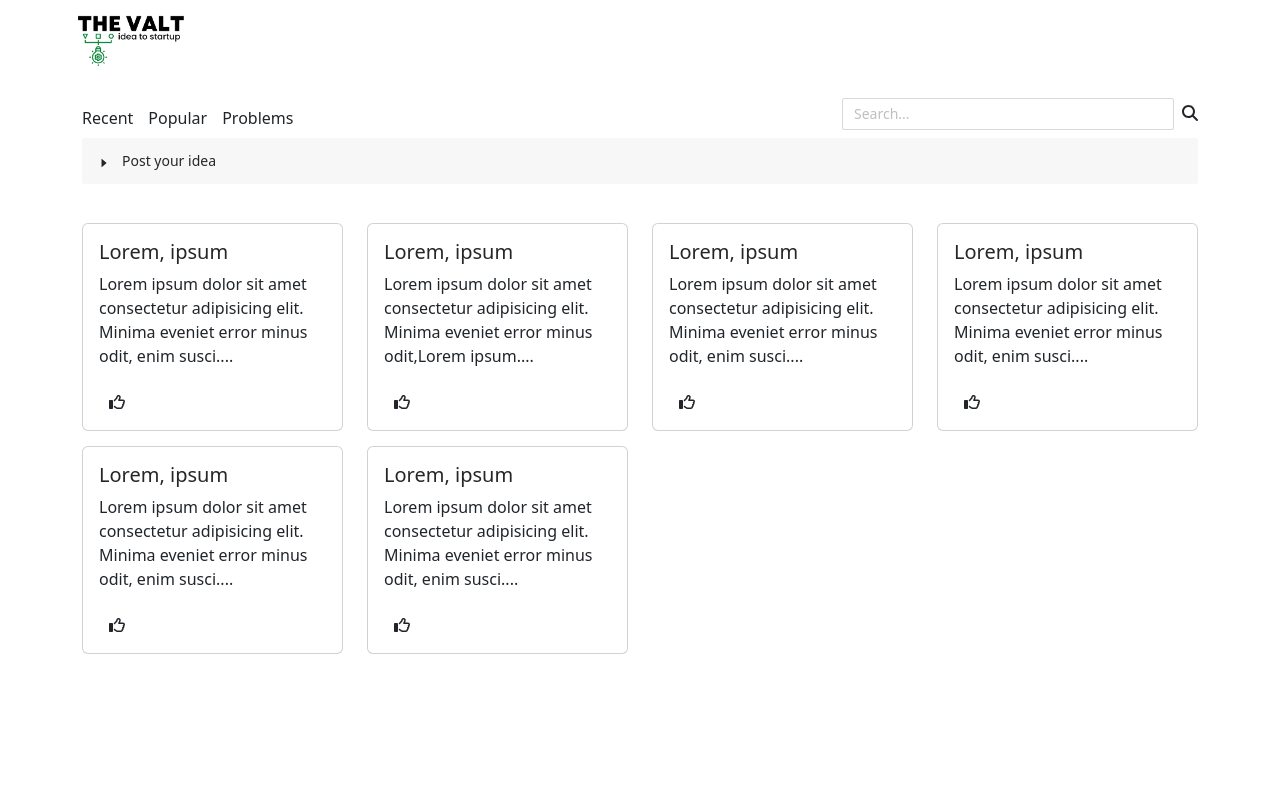
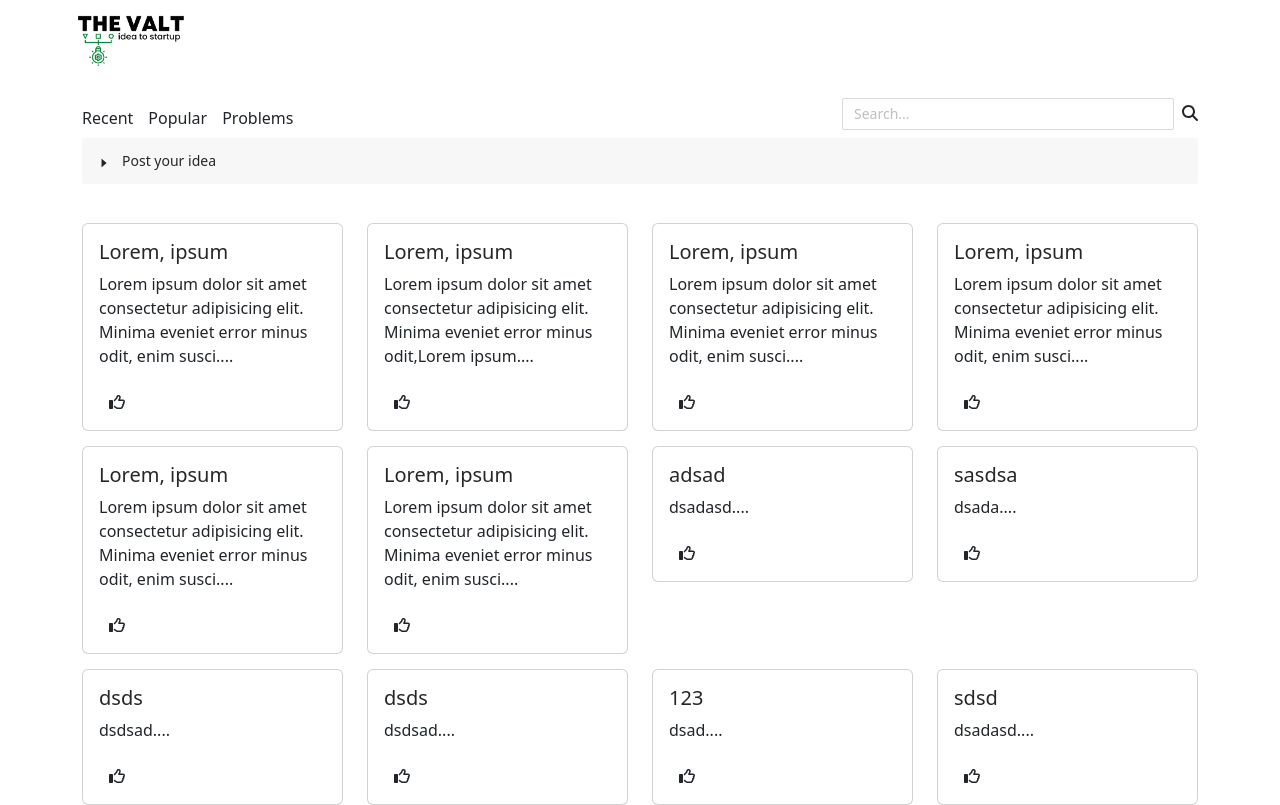
Before and after one commit to 44hukum/valt-fontend, a Vue app: page / in a window 1280 px wide. Built offline with nearby package versions, Linux system fonts and the light colour scheme; data requests are answered from the project's data file.

Commit message:
load ideas after post on progress

```diff
--- a/data/db.json
+++ b/data/db.json
@@ -29,6 +29,36 @@
       "id": 6,
       "title": "Lorem, ipsum",
       "body": "Lorem ipsum dolor sit amet consectetur adipisicing elit. Minima eveniet error minus odit, enim suscipit accusantium, ea rem consectetur deserunt doloribus eius quos nihil, quibusdam est possimus sit odio asperiores maxime nulla recusandae. Animi ipsum earum nemo quo maiores.?"
+    },
+    {
+      "title": "adsad",
+      "body": "dsadasd",
+      "id": 7
+    },
+    {
+      "title": "sasdsa",
+      "body": "dsada",
+      "id": 8
+    },
+    {
+      "title": "dsds",
+      "body": "dsdsad",
+      "id": 9
+    },
+    {
+      "title": "dsds",
+      "body": "dsdsad",
+      "id": 10
+    },
+    {
+      "title": "123",
+      "body": "dsad",
+      "id": 11
+    },
+    {
+      "title": "sdsd",
+      "body": "dsadasd",
+      "id": 12
     }
   ]
 }
--- a/src/components/Navbar.vue
+++ b/src/components/Navbar.vue
@@ -47,7 +47,7 @@
                     <span v-for="error in v$.description.$errors" :key="error.$uid" class="error">{{ error.$property }} is required</span>
                 </div>
             </div>
-            <a-button type="primary submit" class="float-end my-2" @click="postIdea">Post</a-button>
+            <a-button type="primary submit" class="float-end my-2" id="postIdea" @click="postIdea">Post</a-button>
         </div>
     </a-collapse-panel>
   </a-collapse>
@@ -90,7 +90,6 @@ export default {
             const result = await v$.value.$validate();
 
             if(result) {
-                console.log(result);
                 axios.post("http://localhost:3000/ideas", {
                     "title": formData.value.title,
                     "body": formData.value.description
@@ -101,13 +100,22 @@ export default {
                 .then((response) => {
                     activeKey.value = 0;
                     console.log(response);
+                    ideas;
                 })
             }
         };
 
         const onFileSelected = (event) => {
             formData.value.selectedFile = event.target.files[0];
-            console.log(formData)
+        }
+
+        const ideas = ref([]);
+        const getIdeas = () => {
+            axios
+                .get("http://localhost:3000/ideas")
+                .then((response) => {
+                    ideas.value = response.data;
+                })
         }
 
         return {
@@ -117,7 +125,9 @@ export default {
             rules,
             v$,
             postIdea,
-            onFileSelected
+            onFileSelected,
+            ideas,
+            getIdeas
         }
     },
 }
```
